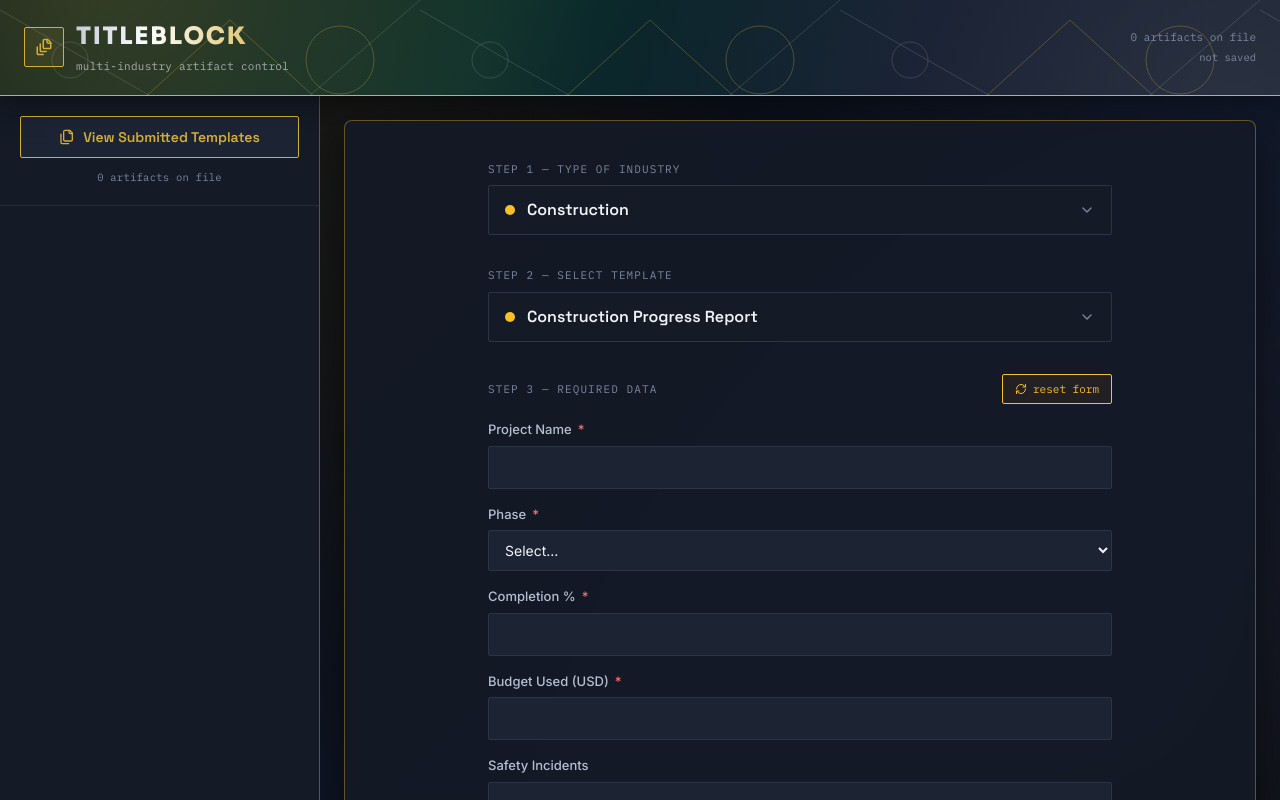
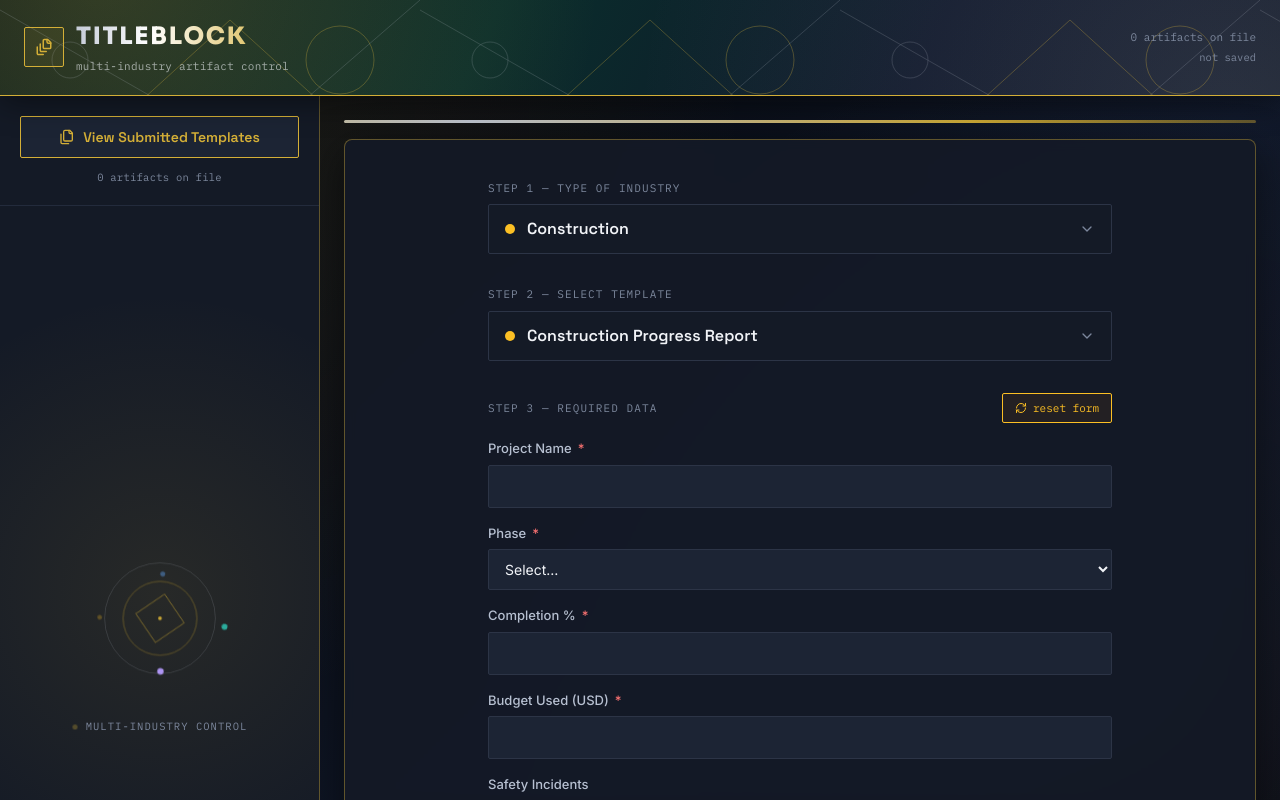
Before and after one commit to jastyramakrishna-stack/titleblock, a React (Vite) app: page / in a window 1280 px wide. Shown: the top 800 px of the page. Built offline with nearby package versions, Linux system fonts and the light colour scheme.

Commit message:
Add new CSS animations for sidebar showcase

```diff
--- a/src/App.jsx
+++ b/src/App.jsx
@@ -673,6 +673,25 @@ export default function TitleBlock() {
         .tb-input:focus { outline: none; border-color: ${C.gold} !important; box-shadow: 0 0 0 3px rgba(212,175,55,0.18); }
         .tb-btn-primary:disabled { opacity: 0.4; cursor: not-allowed; }
         @keyframes stampIn { 0% { transform: scale(1.5) rotate(-14deg); opacity: 0; } 100% { transform: scale(1) rotate(-8deg); opacity: 1; } }
+        @keyframes tbSpin { from { transform: rotate(0deg); } to { transform: rotate(360deg); } }
+        @keyframes tbSpinRev { from { transform: rotate(360deg); } to { transform: rotate(0deg); } }
+        @keyframes tbPulse { 0%, 100% { opacity: 0.35; transform: scale(1); } 50% { opacity: 0.9; transform: scale(1.07); } }
+        @keyframes tbPulseSlow { 0%, 100% { opacity: 0.22; } 50% { opacity: 0.55; } }
+        @keyframes tbTwinkle { 0%, 100% { opacity: 0.3; transform: scale(0.85); } 50% { opacity: 1; transform: scale(1.15); } }
+        @keyframes tbShimmer { 0% { background-position: 0% 50%; } 100% { background-position: 200% 50%; } }
+        @keyframes tbDrift { 0%, 100% { transform: translateY(0px); } 50% { transform: translateY(-6px); } }
+        .tb-orbit-slow { animation: tbSpin 20s linear infinite; transform-origin: 130px 130px; }
+        .tb-orbit-slow-rev { animation: tbSpinRev 26s linear infinite; transform-origin: 130px 130px; }
+        .tb-pulse-ring { animation: tbPulse 4.5s ease-in-out infinite; transform-origin: 130px 130px; }
+        .tb-pulse-ring-slow { animation: tbPulseSlow 6.5s ease-in-out infinite; }
+        .tb-twinkle { animation: tbTwinkle 2.8s ease-in-out infinite; }
+        .tb-shimmer-bar { background-size: 220% 100%; animation: tbShimmer 4s linear infinite; }
+        .tb-drift { animation: tbDrift 5s ease-in-out infinite; }
+        @media (prefers-reduced-motion: reduce) {
+          .tb-orbit-slow, .tb-orbit-slow-rev, .tb-pulse-ring, .tb-pulse-ring-slow, .tb-twinkle, .tb-shimmer-bar, .tb-drift {
+            animation: none !important;
+          }
+        }
       `}</style>
 
       {/* Header */}
@@ -773,7 +792,7 @@ export default function TitleBlock() {
             </div>
           </div>
 
-          <div className="flex-1" />
+          <SidebarShowcase />
 
           {artifacts.length > 0 && (
             <div className="p-4" style={{ borderTop: `1px solid ${C.borderSoft}` }}>
@@ -809,6 +828,13 @@ export default function TitleBlock() {
 
         {/* Main */}
         <main className="flex-1 min-w-0 overflow-y-auto tb-scroll p-4 sm:p-6">
+          <div
+            className="tb-shimmer-bar rounded-full mb-4"
+            style={{
+              height: 3,
+              backgroundImage: `linear-gradient(90deg, transparent 0%, ${C.gold} 25%, ${C.silver} 50%, ${C.gold} 75%, transparent 100%)`,
+            }}
+          />
           <div
             className="rounded-lg min-h-full"
             style={{
@@ -884,6 +910,66 @@ export default function TitleBlock() {
         }}
         onDeleteArtifact={requestDelete}
       />
+    </div>
+  );
+}
+
+function SidebarShowcase() {
+  const cx = 130;
+  const cy = 130;
+  return (
+    <div className="flex-1 relative overflow-hidden flex flex-col items-center justify-center px-6 py-8 min-h-[220px]">
+      <div
+        className="pointer-events-none absolute inset-0"
+        style={{
+          backgroundImage: `radial-gradient(circle at 50% 45%, rgba(212,175,55,0.10), transparent 60%)`,
+        }}
+      />
+      <svg viewBox="0 0 260 260" className="relative w-40 h-40 tb-drift" style={{ opacity: 0.95 }}>
+        {/* concentric rings */}
+        <circle cx={cx} cy={cy} r="90" fill="none" stroke={C.silver} strokeWidth="1" opacity="0.25" className="tb-pulse-ring-slow" />
+        <circle cx={cx} cy={cy} r="58" fill="none" stroke={C.gold} strokeWidth="1" className="tb-pulse-ring" />
+
+        {/* rotating diamond */}
+        <g className="tb-orbit-slow">
+          <polygon
+            points={`${cx},${cy - 40} ${cx + 40},${cy} ${cx},${cy + 40} ${cx - 40},${cy}`}
+            fill="none"
+            stroke={C.gold}
+            strokeWidth="1"
+          />
+        </g>
+
+        {/* counter-rotating ring of industry dots */}
+        <g className="tb-orbit-slow-rev">
+          {INDUSTRIES.map((ind, idx) => {
+            const angle = (idx / INDUSTRIES.length) * Math.PI * 2 - Math.PI / 2;
+            const x = cx + Math.cos(angle) * 90;
+            const y = cy + Math.sin(angle) * 90;
+            return (
+              <circle
+                key={ind.id}
+                cx={x}
+                cy={y}
+                r="4.5"
+                fill={ind.color}
+                className="tb-twinkle"
+                style={{ animationDelay: `${idx * 0.45}s` }}
+              />
+            );
+          })}
+        </g>
+
+        <circle cx={cx} cy={cy} r="3" fill={C.gold} />
+      </svg>
+
+      <div
+        className="relative mt-5 flex items-center gap-2"
+        style={{ fontFamily: FONT_MONO, fontSize: 10.5, color: C.textFaint }}
+      >
+        <span className="w-1.5 h-1.5 rounded-full tb-twinkle" style={{ background: C.gold }} />
+        <span className="uppercase tracking-widest">multi-industry control</span>
+      </div>
     </div>
   );
 }
```
